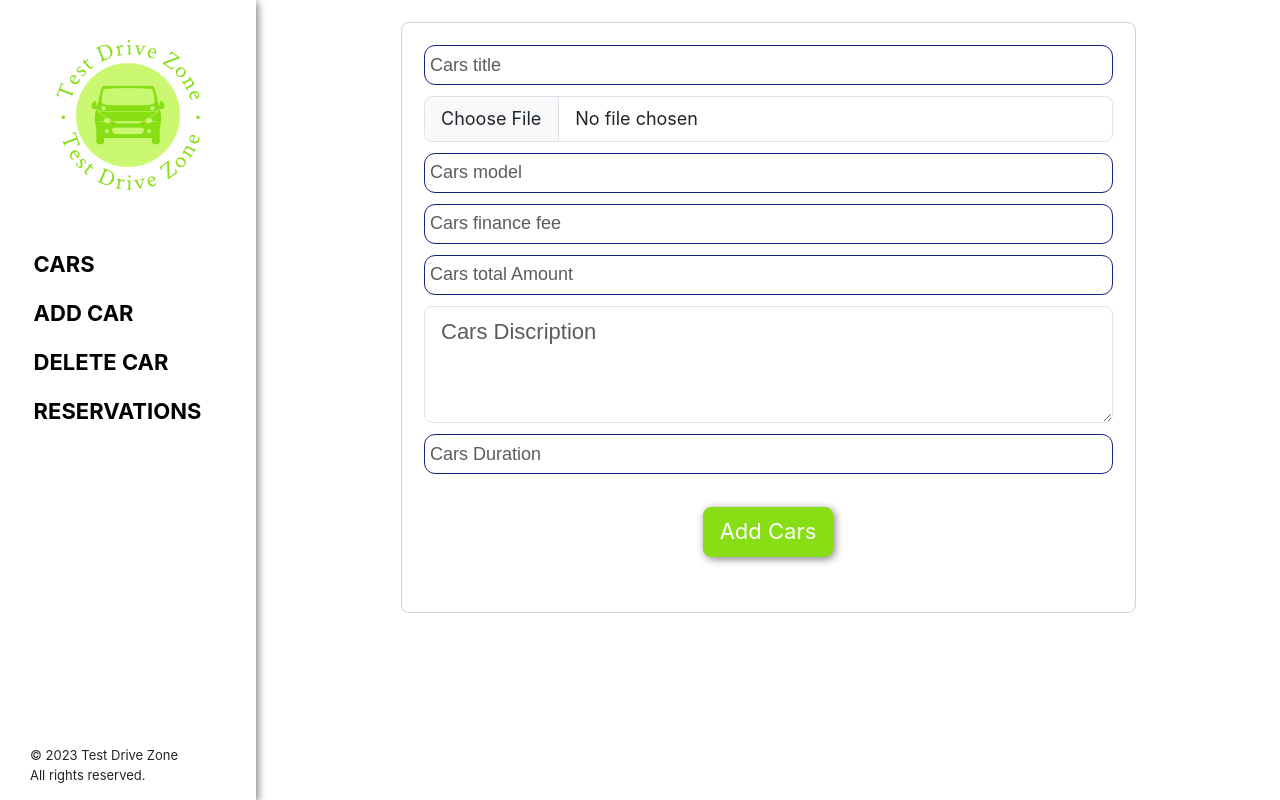
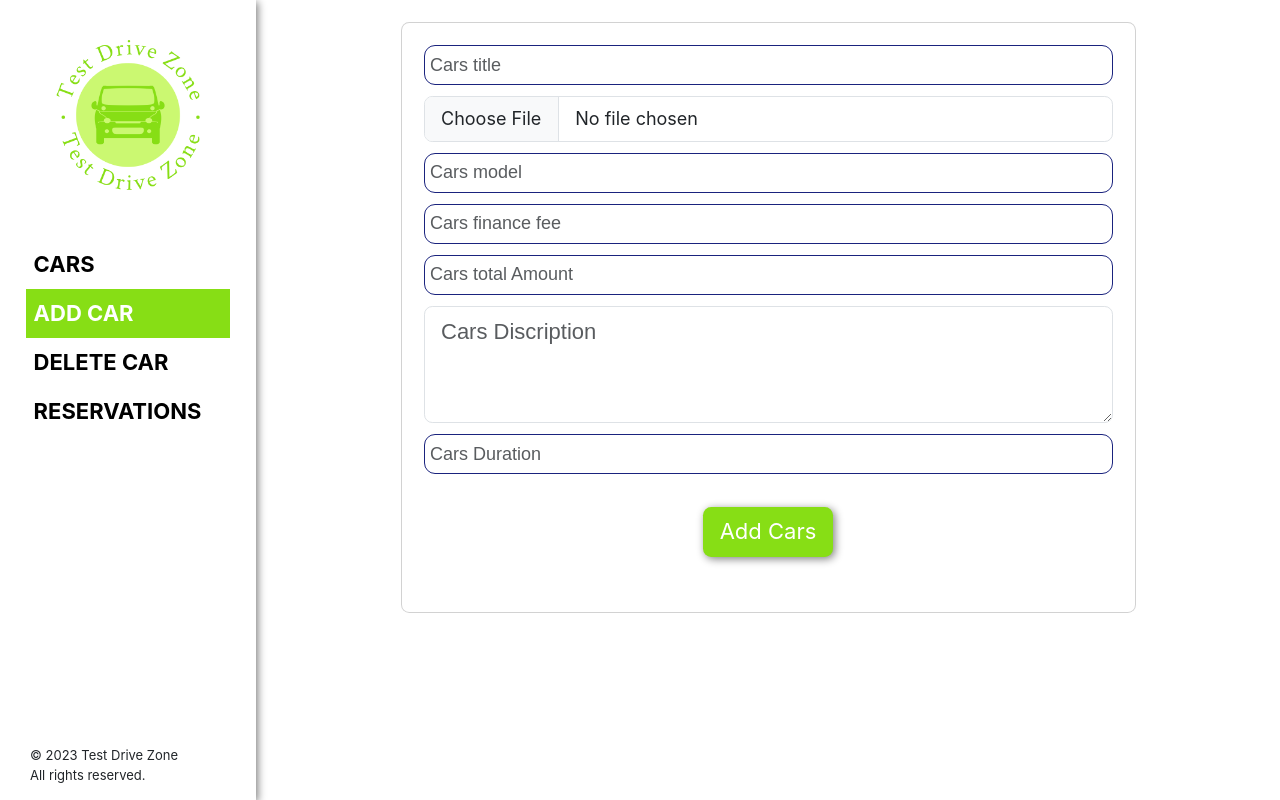
Before and after one commit to SanaTameem/book-an-appointment-front-end, a React (Create React App) app: page /newCar in a window 1280 px wide. Built offline with nearby package versions, Linux system fonts and the light colour scheme; sample sign-in values are in the browser's storage.

Commit message:
Update  src/components/Navbar.jsx file

```diff
--- a/src/components/Navbar.jsx
+++ b/src/components/Navbar.jsx
@@ -26,8 +26,8 @@
           <img src={logo} alt="" className="sidebar-logo" />
         </div>
         <div className="sidebar-links-container">
-          <Link to="/mainPage" className={`nav-link ${location.pathname === '/mainPage' ? 'active' : ''}`} onClick={closeSidebar}>Cars</Link>
-          <Link to="/" className={`nav-link ${location.pathname === '/' ? 'active' : ''}`} onClick={closeSidebar}>Add Car</Link>
+          <Link to="/" className={`nav-link ${location.pathname === '/' ? 'active' : ''}`} onClick={closeSidebar}>Cars</Link>
+          <Link to="/newCar" className={`nav-link ${location.pathname === '/newCar' ? 'active' : ''}`} onClick={closeSidebar}>Add Car</Link>
           <Link to="/cars/delete" className={`nav-link ${location.pathname === '/cars/delete' ? 'active' : ''}`} onClick={closeSidebar}>Delete Car</Link>
           <Link to="/reservations" className={`nav-link ${location.pathname === '/reservations' ? 'active' : ''}`} onClick={closeSidebar}>Reservations</Link>
         </div>
```
